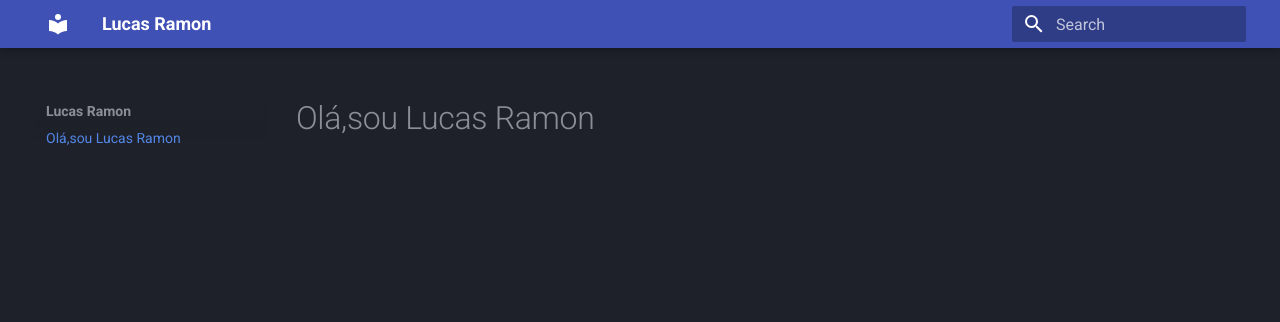
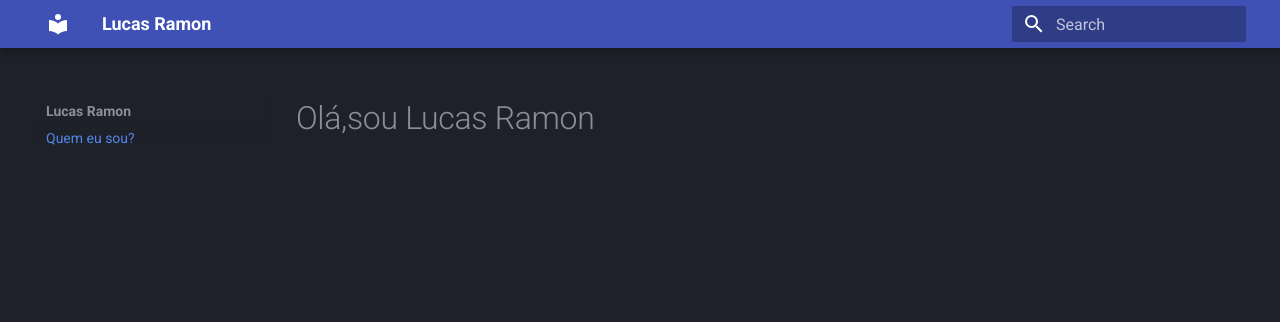
Before and after one commit to lramon2001/lramon2001.github.io, an MkDocs documentation site: the page built from docs/index.md, in a window 1280 px wide. Shown: the top 322 px of the page. Built offline with MkDocs 1.6.1 and Material for MkDocs 9.7.7, drawn with Linux system fonts in a browser that asks for light colours.

Commit message:
Update mkdocs.yml

```diff
--- a/mkdocs.yml
+++ b/mkdocs.yml
@@ -4,5 +4,8 @@ theme:
   name: material
   palette:
     scheme: slate
+    language: 'pt'
     logo: media/logoLR.png
     favicon: media/logoLR.png
+nav:
+- Quem eu sou? : index.md
```
